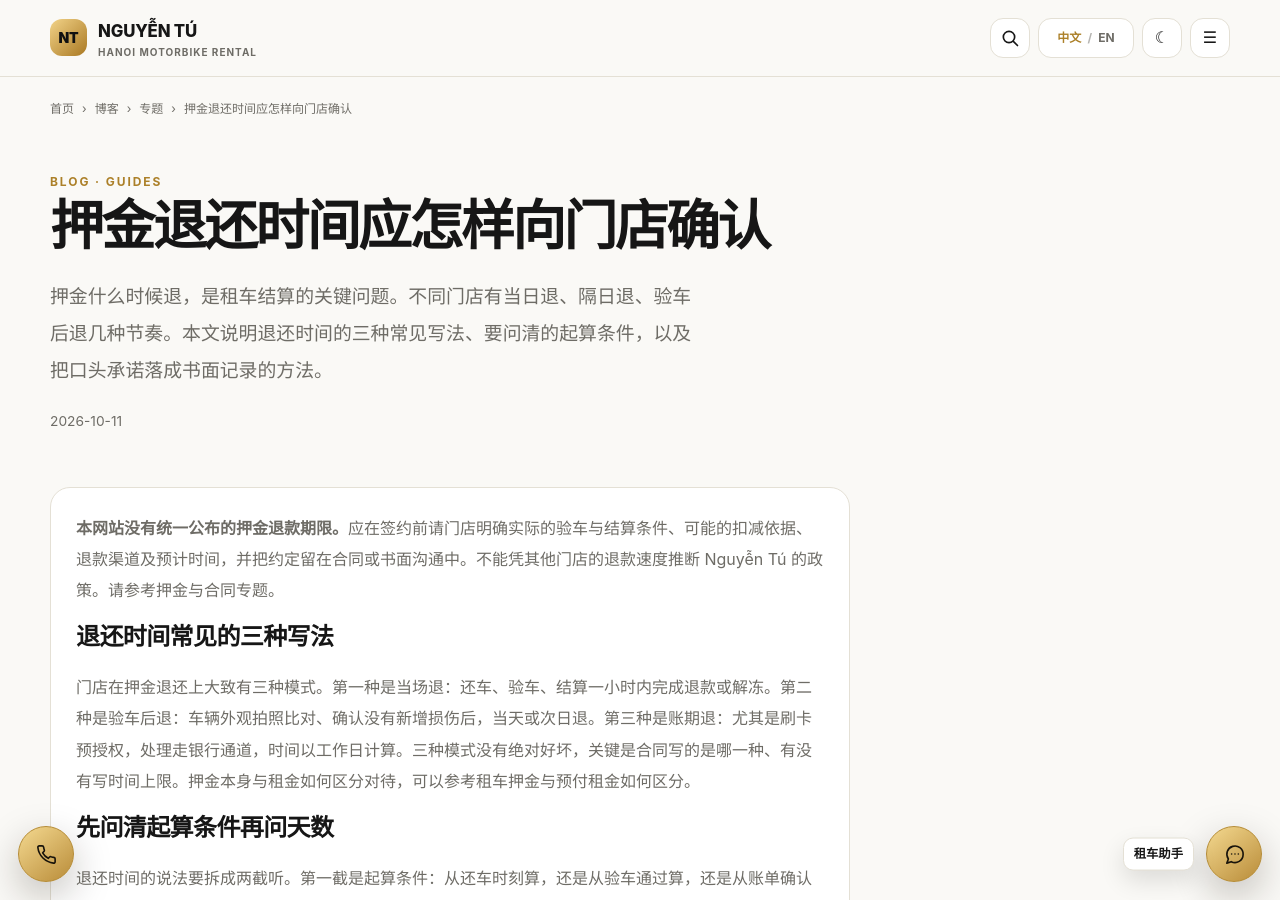
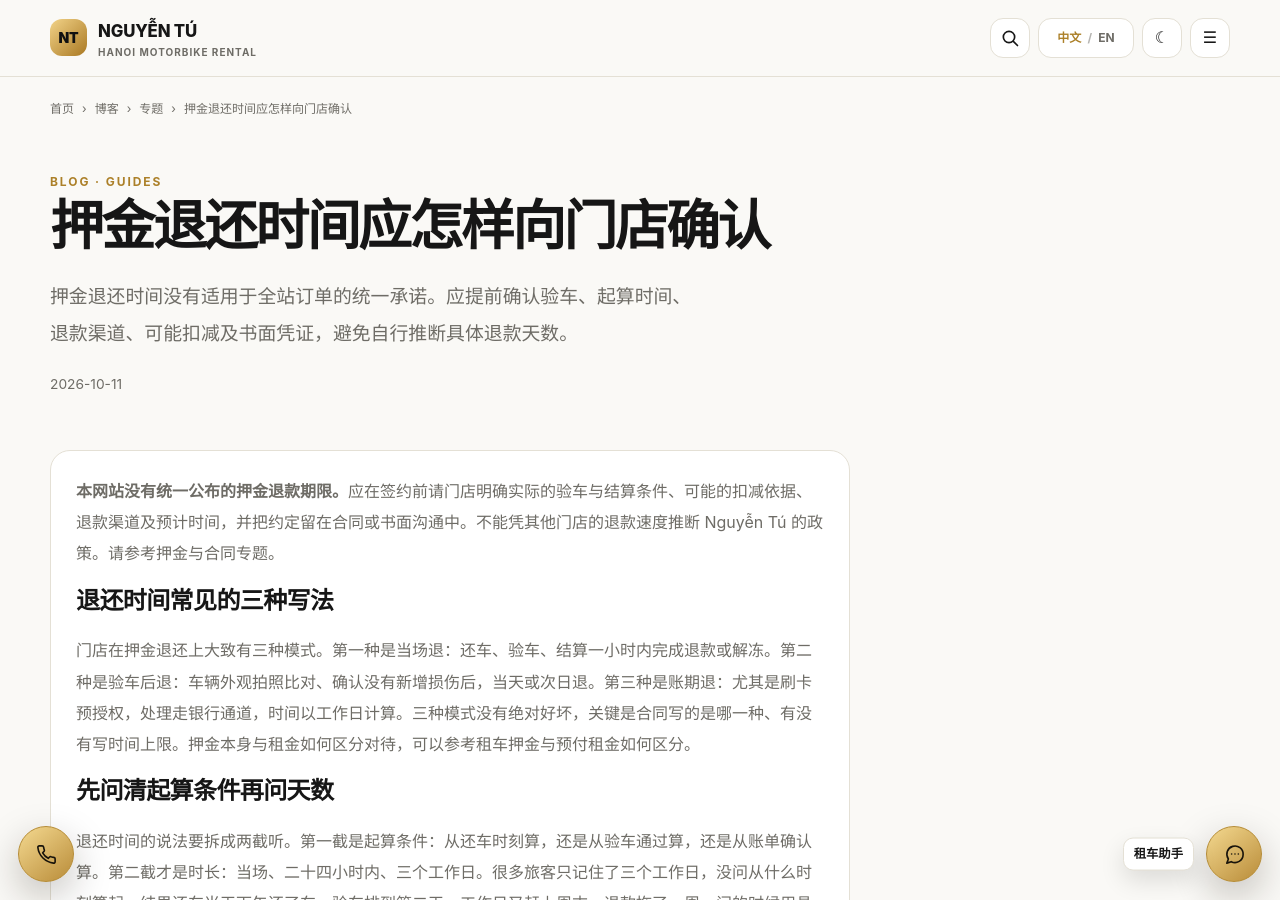
Before and after one commit to thuexemayhanoi/china, a Jekyll site: the page built from _posts/2026-10-11-hanoi-guides-contracts-18.md, in a window 1280 px wide and 900 px high. Built offline with Jekyll 4.4.1, drawn with Linux system fonts in a browser that asks for light colours.

Commit message:
seo(china): align post description and modified date with corrected factual answer

```diff
--- a/_posts/2026-10-11-hanoi-guides-contracts-18.md
+++ b/_posts/2026-10-11-hanoi-guides-contracts-18.md
@@ -5,7 +5,8 @@ topic: "guides"
 subtopic: "contracts"
 permalink: "/blog/hanoi-guides-contracts-18/"
 title: "押金退还时间应怎样向门店确认"
-description: "押金什么时候退，是租车结算的关键问题。不同门店有当日退、隔日退、验车后退几种节奏。本文说明退还时间的三种常见写法、要问清的起算条件，以及把口头承诺落成书面记录的方法。"
+description: "押金退还时间没有适用于全站订单的统一承诺。应提前确认验车、起算时间、退款渠道、可能扣减及书面凭证，避免自行推断具体退款天数。"
+last_modified_at: "2026-10-12"
 primary_keyword: "河内租摩托车合同押金"
 date: "2026-10-11 23:41:47 +0700"
 seo_silo: "guides/contracts"
```
